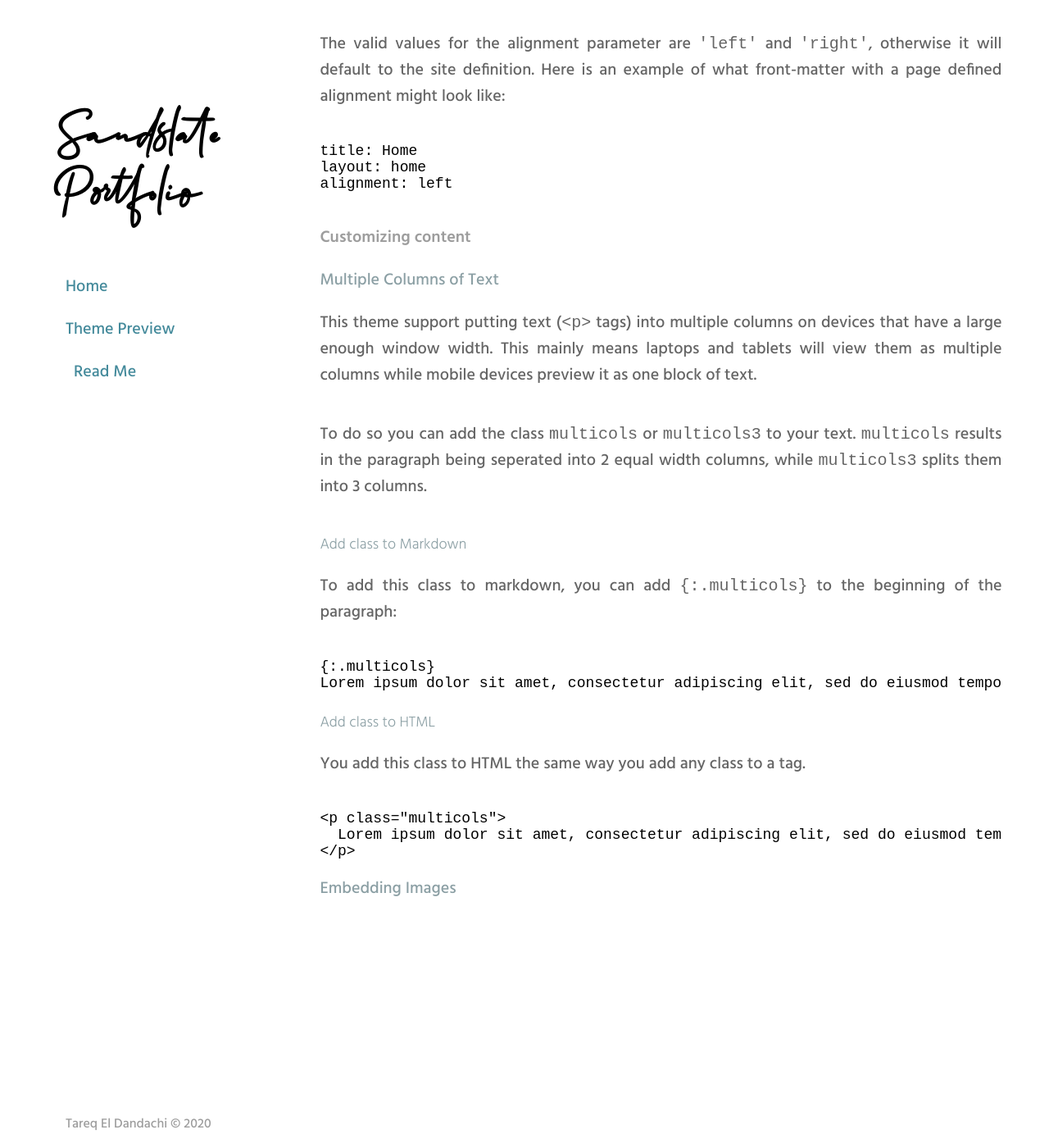
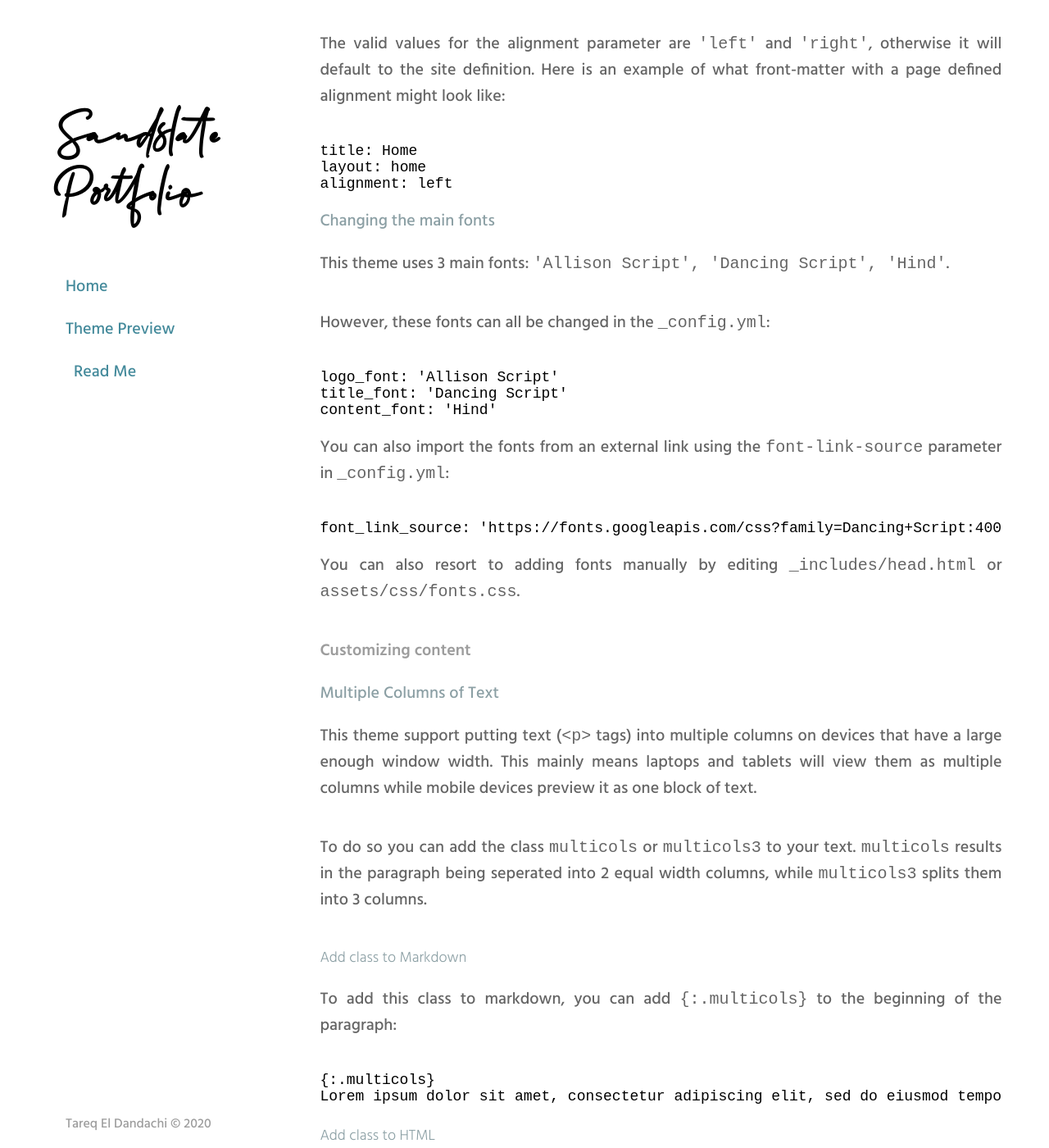
Before and after one commit to itstorque/sandslate, a Jekyll site: the page built from read_me.md, in a window 1280 px wide and 1400 px high, scrolled down 1425 px. Shown: the whole window at 82% size. Built offline with Jekyll 4.4.1, drawn with Linux system fonts in a browser that asks for light colours.

Commit message:
Added dynamic fonts + handlers + documentation

```diff
--- a/_config.yml
+++ b/_config.yml
@@ -19,3 +19,9 @@
 
 color_mode: light #dark or light theme
 right_aligned: false #true or false -> right aligned content or left aligned content
+
+logo_font: 'Allison Script'
+title_font: 'Dancing Script'
+content_font: 'Hind'
+
+font_link_source: 'https://fonts.googleapis.com/css?family=Dancing+Script:400,700|Hind:300,500,600&display=swap'
--- a/_includes/head.html
+++ b/_includes/head.html
@@ -7,13 +7,15 @@
     {% if page.layout != 'home' %}{% if page.title %}{{ page.title }}{% else %}{{ site.title }}{% endif %} - {{ site.title }}{% else %}
     {{ site.title }}{% endif %}
   </title>
-  <link href="https://fonts.googleapis.com/css?family=Dancing+Script:400,700|Hind:300,500,600&display=swap" rel="stylesheet">
-  <link >
+
   {% if site.color_mode == "dark" %}
     <link rel="stylesheet" href="{{ '/assets/css/dark_colors.css' | relative_url }}">
   {% else %}
     <link rel="stylesheet" href="{{ '/assets/css/light_colors.css' | relative_url }}">
   {% endif %}
+
+  <link rel="stylesheet" href="{{ '/assets/css/fonts.css' | relative_url }}">
+  <link href="{{ site.font_link_source }}" rel="stylesheet">
 
   {% if page.alignment == "right" %}
     <link rel="stylesheet" href="{{ '/assets/css/style.css' | relative_url }}">
--- /dev/null
+++ b/assets/css/fonts.css
@@ -0,0 +1,16 @@
+---
+# Font File
+---
+
+@font-face {
+    font-family: 'Allison Script';
+    src: url("../fonts/Allison_Script.otf") format("opentype");
+}
+
+:root {
+
+  --logo-font:    {{ site.logo_font }};
+  --title-font:   {{ site.title_font }};
+  --content-font: {{ site.content_font }};
+
+}
--- a/assets/css/style.css
+++ b/assets/css/style.css
@@ -1,11 +1,6 @@
-@font-face {
-    font-family: 'Allison Script';
-    src: url("../fonts/Allison_Script.otf") format("opentype");
-}
-
 body {
 
-  font-family: 'Hind';
+  font-family: var(--content-font);
   font-size: 20px;
 
   color: var(--text-color);
@@ -15,7 +10,7 @@
 
 h1 {
 
-  font-family: 'Dancing Script';
+  font-family: var(--title-font);
   font-weight: bold;
   font-size: 2.4em;
   margin-top: 0px;
@@ -165,7 +160,7 @@
 
 #site_title {
 
-  font-family: 'Allison Script';
+  font-family: var(--logo-font);
   font-size: 3.5em;
   max-width: 4em;
   padding-left: 1em;
```
Also changed, not shown: README.md.
